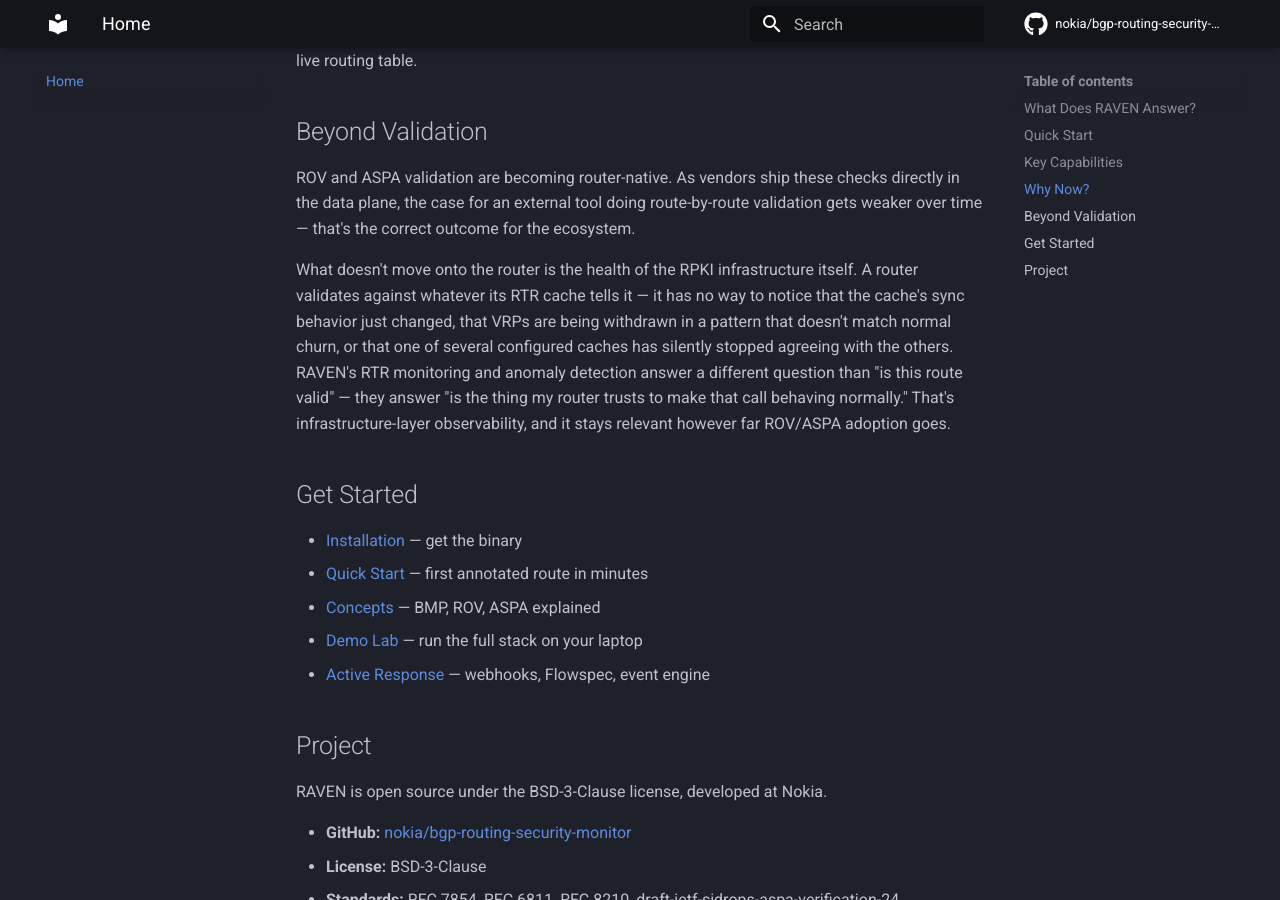
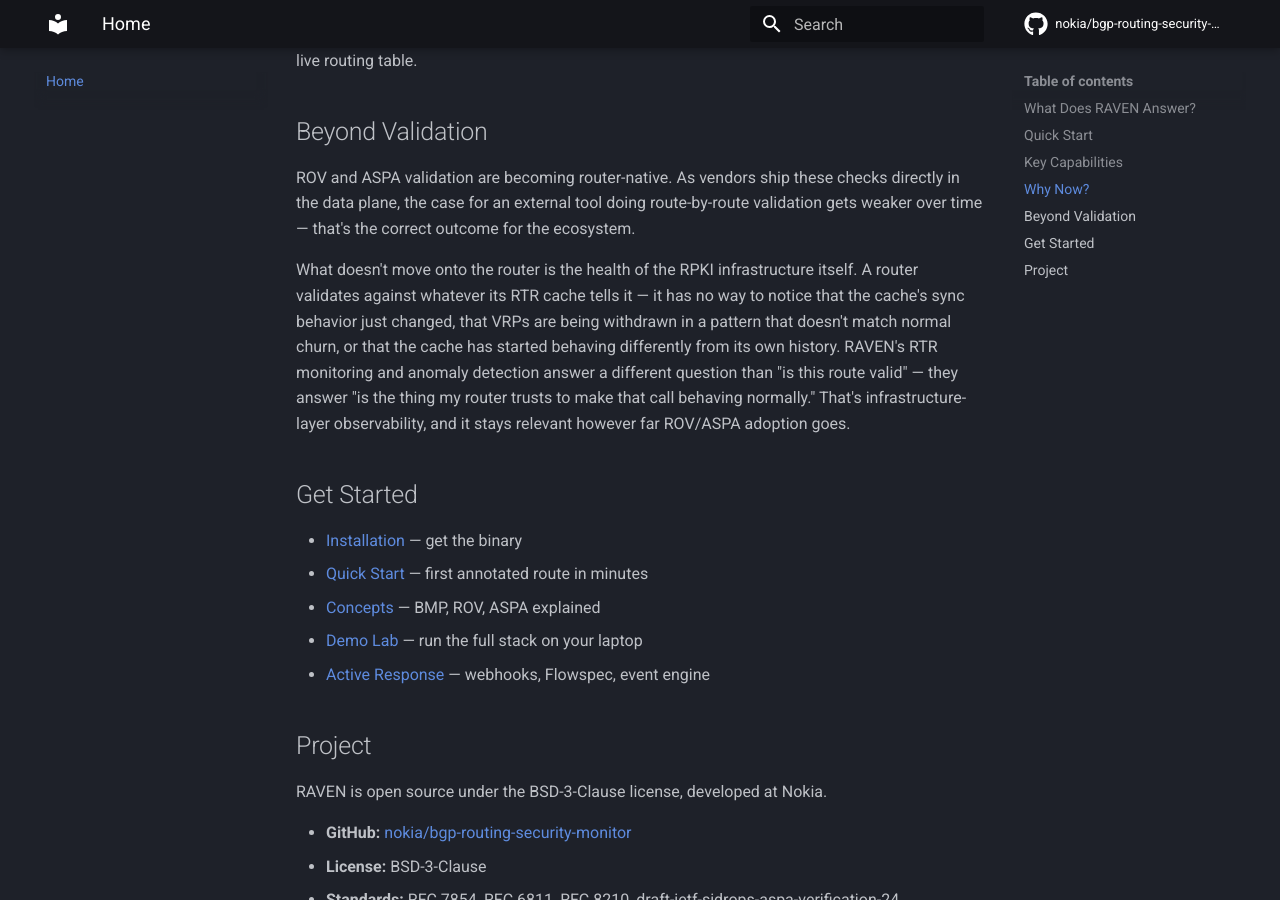
Before and after one commit to ritmukhe/raven-docs, an MkDocs documentation site: the page built from docs/index.md, in a window 1280 px wide and 900 px high, scrolled down 2218 px. Built offline with MkDocs 1.6.1 and Material for MkDocs 9.7.7, drawn with Linux system fonts in a browser that asks for light colours; comment, search, counter and statistics services are not loaded; some of the changed text lies outside the part shown.

Commit message:
docs: tighten homepage positioning claims to match current behavior
- Tagline follow-up: "RAVEN provides that visibility" instead of
  "that's where RAVEN is headed".
- Beyond Validation: RAVEN's RTR anomaly detection compares each cache
  against its own history; it doesn't check whether several caches agree.
  Say that instead of claiming cross-cache disagreement detection.

Co-Authored-By: Claude Opus 5.5 <noreply@anthropic.com>

```diff
--- a/docs/index.md
+++ b/docs/index.md
@@ -58,7 +58,7 @@ ASPA has crossed into production availability — ARIN enabled ASPA object creat
 
 ROV and ASPA validation are becoming router-native. As vendors ship these checks directly in the data plane, the case for an external tool doing route-by-route validation gets weaker over time — that's the correct outcome for the ecosystem.
 
-What doesn't move onto the router is the health of the RPKI infrastructure itself. A router validates against whatever its RTR cache tells it — it has no way to notice that the cache's sync behavior just changed, that VRPs are being withdrawn in a pattern that doesn't match normal churn, or that one of several configured caches has silently stopped agreeing with the others. RAVEN's RTR monitoring and anomaly detection answer a different question than "is this route valid" — they answer "is the thing my router trusts to make that call behaving normally." That's infrastructure-layer observability, and it stays relevant however far ROV/ASPA adoption goes.
+What doesn't move onto the router is the health of the RPKI infrastructure itself. A router validates against whatever its RTR cache tells it — it has no way to notice that the cache's sync behavior just changed, that VRPs are being withdrawn in a pattern that doesn't match normal churn, or that the cache has started behaving differently from its own history. RAVEN's RTR monitoring and anomaly detection answer a different question than "is this route valid" — they answer "is the thing my router trusts to make that call behaving normally." That's infrastructure-layer observability, and it stays relevant however far ROV/ASPA adoption goes.
 
 ## Get Started
 
```
Also changed, not shown: other parts of docs/index.md (+1 -1 lines).
